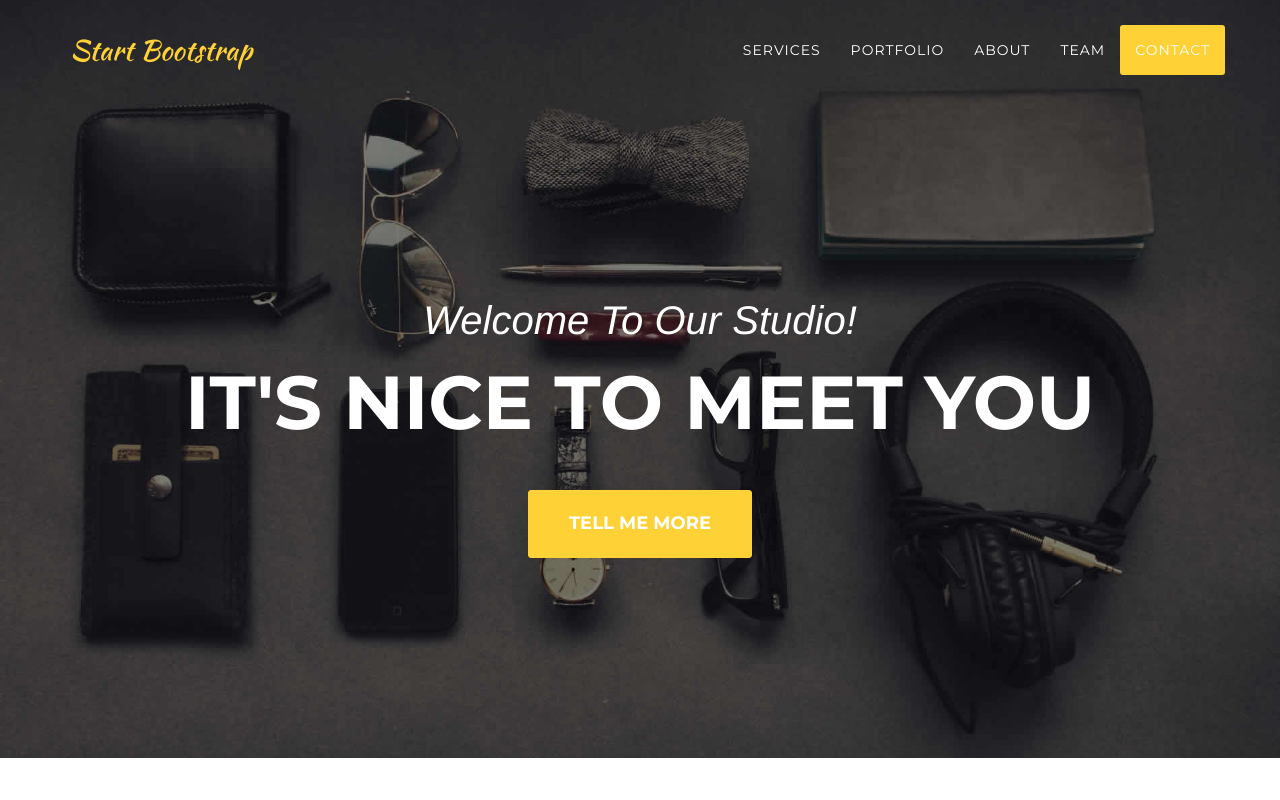
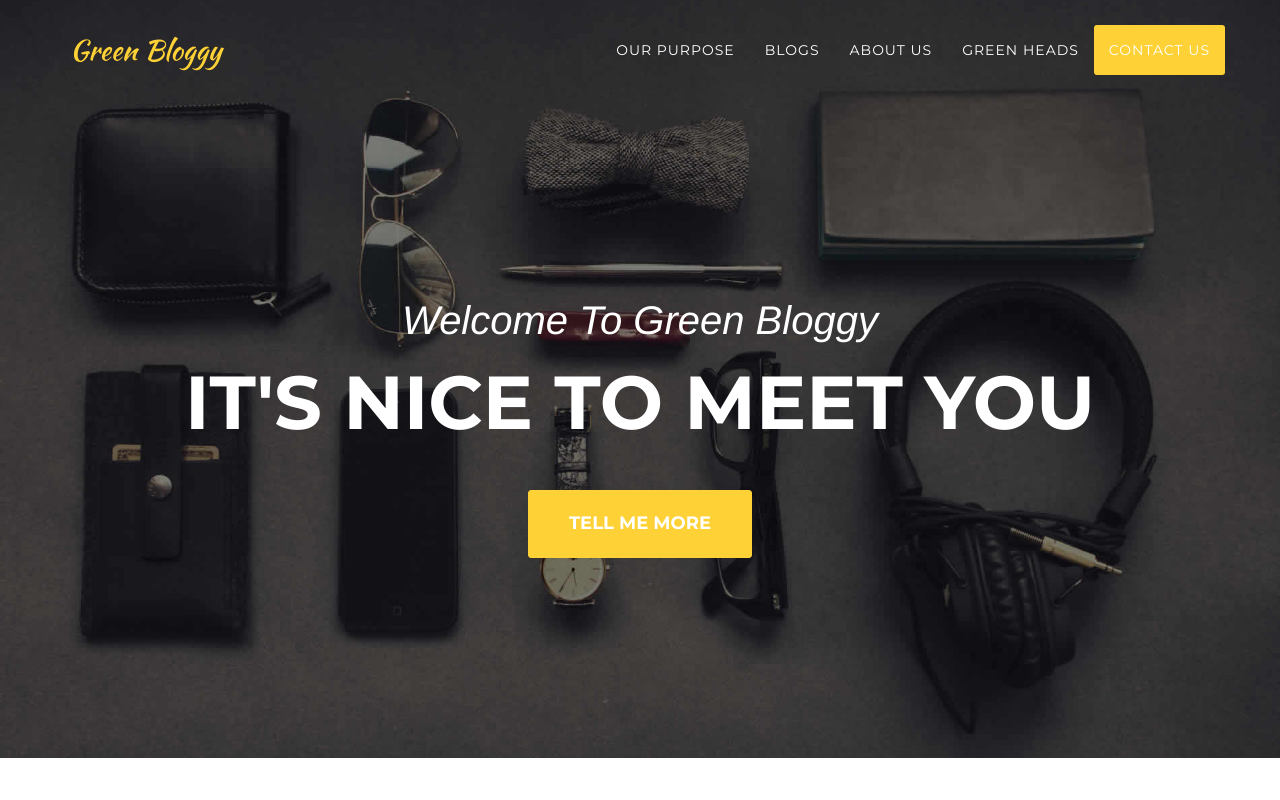
Before and after one commit to GreenBloggy/greenbloggy, a website: page index.html in a window 1280 px wide. Shown: the top 800 px of the page. Drawn offline with nearby package versions, Linux system fonts and the light colour scheme; a web font is replaced by a local one.

Commit message:
making some changes to body
body data amendment

```diff
--- a/index.html
+++ b/index.html
@@ -43,7 +43,7 @@
                 <button type="button" class="navbar-toggle" data-toggle="collapse" data-target="#bs-example-navbar-collapse-1">
                     <span class="sr-only">Toggle navigation</span> Menu <i class="fa fa-bars"></i>
                 </button>
-                <a class="navbar-brand page-scroll" href="#page-top">Start Bootstrap</a>
+                <a class="navbar-brand page-scroll" href="#page-top">Green Bloggy</a>
             </div>
 
             <!-- Collect the nav links, forms, and other content for toggling -->
@@ -53,19 +53,19 @@
                         <a href="#page-top"></a>
                     </li>
                     <li>
-                        <a class="page-scroll" href="#services">Services</a>
+                        <a class="page-scroll" href="#services">Our Purpose</a>
                     </li>
                     <li>
-                        <a class="page-scroll" href="#portfolio">Portfolio</a>
+                        <a class="page-scroll" href="#portfolio">Blogs</a>
                     </li>
                     <li>
-                        <a class="page-scroll" href="#about">About</a>
+                        <a class="page-scroll" href="#about">About Us</a>
                     </li>
                     <li>
-                        <a class="page-scroll" href="#team">Team</a>
+                        <a class="page-scroll" href="#team">Green Heads</a>
                     </li>
                     <li>
-                        <a class="page-scroll" href="#contact">Contact</a>
+                        <a class="page-scroll" href="#contact">Contact Us</a>
                     </li>
                 </ul>
             </div>
@@ -78,7 +78,7 @@
     <header>
         <div class="container">
             <div class="intro-text">
-                <div class="intro-lead-in">Welcome To Our Studio!</div>
+                <div class="intro-lead-in">Welcome To Green Bloggy</div>
                 <div class="intro-heading">It's Nice To Meet You</div>
                 <a href="#services" class="page-scroll btn btn-xl">Tell Me More</a>
             </div>
```
